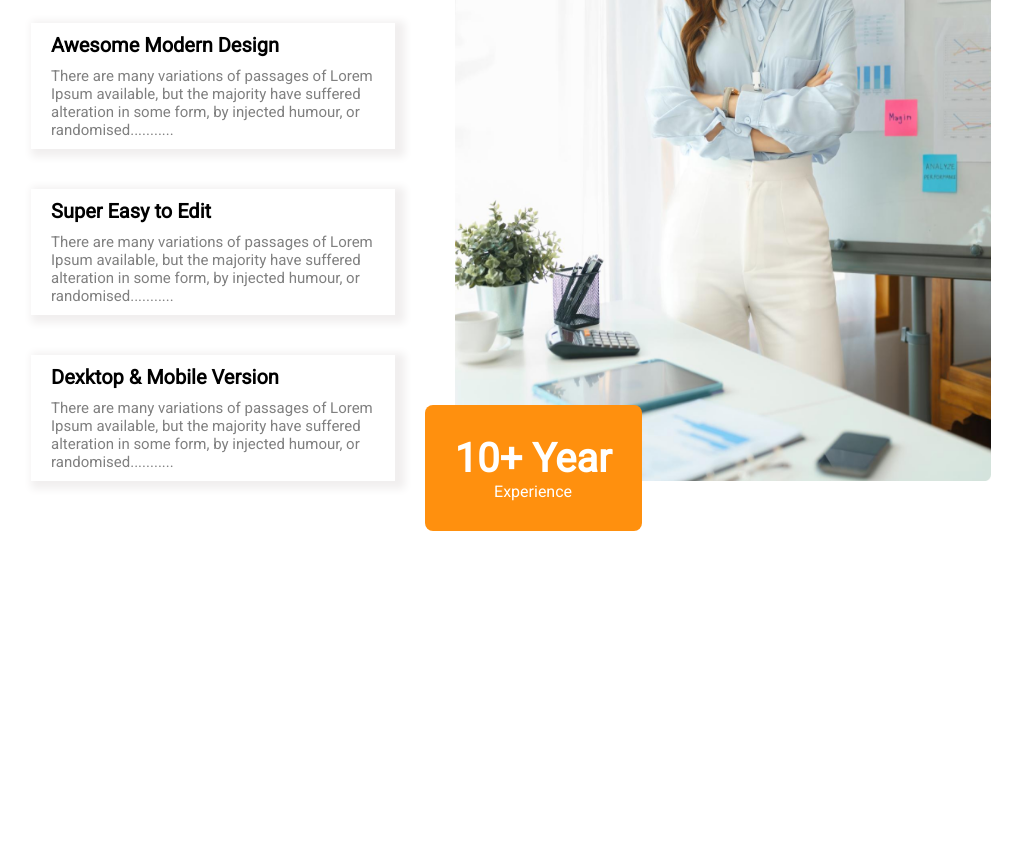
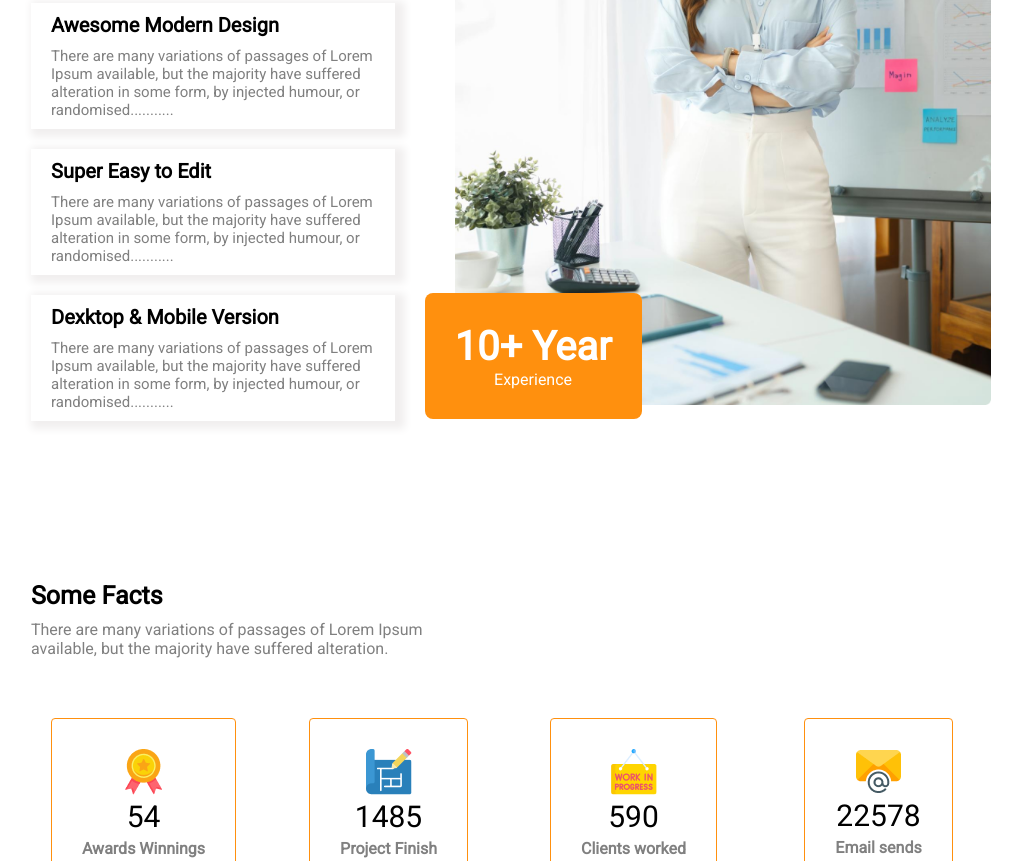
Before and after one commit to Sayemhaque/G3-Architects, a plain HTML site: page index.html in a window 1280 px wide. Shown: the part 1939-2800 px from the top of the page, without its empty margins (129-1151 px from the left). Before the commit the page ends 2530 px from the top, so only its background shows below. Drawn offline with Linux system fonts and the light colour scheme.

Commit message:
added fact section

```diff
--- a/index.html
+++ b/index.html
@@ -83,12 +83,12 @@
                   Features you will <br />
                   love & enjoy
                 </h2>
-                <p  class="feature-description-two"
-                  >There are many variations of passages of Lorem Ipsum
+                <p class="feature-description-two">
+                  There are many variations of passages of Lorem Ipsum
                   available, but the majority have suffered alteration in some
                   form, by injected humour, or randomised words which don't look
-                  even</
-                >
+                  even
+                </p>
 
                 <div class="more-features">
                   <div class="more-feature">
@@ -123,7 +123,6 @@
                       some form, by injected humour, or randomised...........
                     </p>
                   </div>
-
                 </div>
               </div>
               <div class="feature-img">
@@ -131,15 +130,47 @@
                 <section class="experience">
                   <p class="experience-title">10+ Year</p>
                   <p class="experience-subtitle">Experience</p>
-            </section>
+                </section>
               </div>
-
             </div>
           </section>
           <!-- lovey feature ends -->
         </div>
       </section>
       <!-- feature section ends -->
+      <!-- fact section start -->
+      <section class="fact-section">
+        <div class="container">
+          <h2 class="facts-title">Some Facts</h2>
+          <p class="facts-description">
+            There are many variations of passages  of Lorem Ipsum <br> available, but
+            the majority have suffered alteration.
+          </p>
+          <div class="facts">
+              <div class="fact">
+                <img src="./images/icons/ribon.png " alt="">
+                <p class="fact-number">54</p>
+                <p class="fact-title">Awards Winnings</p>
+              </div>
+              <div class="fact">
+                <img src="./images/icons/projects.png " alt="">
+                <p class="fact-number">1485</p>
+                <p class="fact-title">Project Finish</p>
+              </div>
+              <div class="fact">
+                <img src="./images/icons/customers.png" alt="">
+                <p class="fact-number">590</p>
+                <p class="fact-title">Clients worked</p>
+              </div>
+              <div class="fact">
+                <img src="./images/icons/email.png" alt="">
+                <p class="fact-number">22578</p>
+                <p class="fact-title">Email sends</p>
+              </div>
+          </div>
+        </div>
+      </section>
+      <!-- fact section ends -->
     </main>
     <!-- main section ends -->
   </body>
--- a/styles/style.css
+++ b/styles/style.css
@@ -13,8 +13,9 @@
        Image style
  --------------------------------*/
  img {
-    width: 100%;
-    height: 100%;
+    max-width: 100%;
+    max-height: 100%;
+
   }
 
 
@@ -141,7 +142,7 @@
  .more-features{
   display: flex;
   flex-direction: column;
-  gap: 40px;
+  gap: 20px;
  }
  .more-feature{
   background-color: #ffffff;
@@ -162,12 +163,13 @@
  .feature-img {
   position:relative;
  }
+
  .experience{
   padding: 30px;
   background-color: #ff900e;
   position: absolute;
   left: -30px;
-  bottom: -50px;
+  bottom: 2px;
   border-radius: 8px;
   text-align: center;
  }
@@ -180,6 +182,47 @@
  .experience-subtitle{
   color: white;
  }
+
+ /* facts styles */
+ .facts-title{
+  font-size: 25px;
+  margin-bottom: 10px;
+ }
+ .facts-description{
+  color: gray;
+ }
+ .facts{
+  display: grid;
+  grid-template-columns: repeat(4,1fr);
+  margin: 60px 0;
+  gap: 20px;
+ }
+ .fact{
+  text-align: center;
+  align-self: center;
+  justify-self: center;
+  border: 1px solid #ff900e;
+  padding: 30px;
+  border-radius: 4px;
+  transition: all 1s ease-in-out;
+  cursor: pointer;
+ }
+
+ .fact:hover{
+  transform:scale(1.2);
+ }
+
+
+ .fact-number{
+  font-size: 30px;
+  margin-bottom: 5px;
+ }
+
+ .fact-title{
+  color: gray;
+  font-weight: bold;
+ }
+
   /* --------------------------
         Responsive styles
   ------------------------------*/
@@ -216,6 +259,10 @@
      .feature-title{
       font-size: 30px;
    }
+   /* facts */
+   .facts{
+   grid-template-columns: repeat(2,1fr);
+   }
 }
 
 
@@ -237,4 +284,9 @@
       .feature-two{
         flex-direction: column;
        }
+       /* facts */
+   .facts{
+    grid-template-columns: repeat(2,1fr);
+
+    }
 }
```
